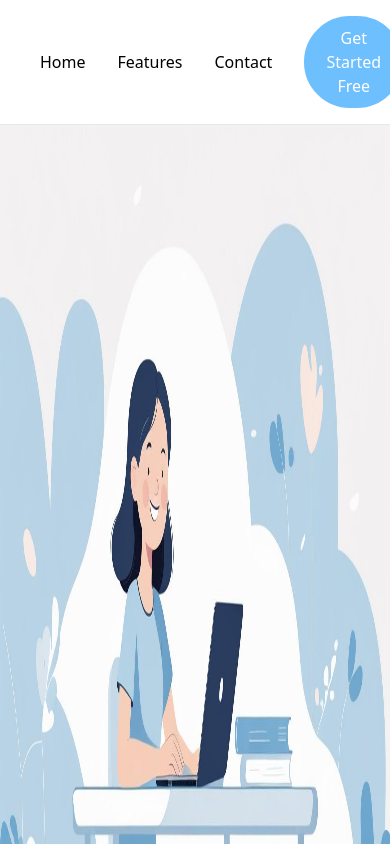
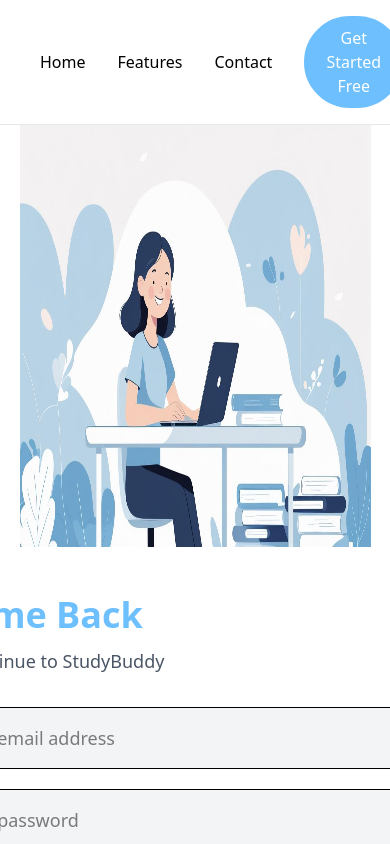
Before and after one commit to rajdeep-2004/studybuddy, a React (Vite) app: page /login in a window 390 px wide. Shown: the top 844 px of the page. Built offline with nearby package versions, Linux system fonts and the light colour scheme; no server answers.

Commit message:
LoginPage Responsive

```diff
--- a/src/pages/LandingPage.jsx
+++ b/src/pages/LandingPage.jsx
@@ -23,7 +23,7 @@ function LandingPage() {
                 </button>
               </Link>
               <Link to="/login">
-                <button className="px-4 py-2 rounded-lg text-gray-700 font-semibold w-50 ml-15 mt-20  border-2 hidden border-gray-300 hover:bg-gray-100 transition  login">
+                <button className="px-4 py-2 rounded-lg text-gray-700 font-semibold w-50 ml-15 mt-20  border-2 hidden border-gray-300 hover:bg-gray-100 transition  login-cta">
                   Login
                 </button>
               </Link>
--- a/src/pages/LoginPage.jsx
+++ b/src/pages/LoginPage.jsx
@@ -2,6 +2,7 @@ import { useState } from "react";
 import { useAuth } from "../context/AuthContext.jsx";
 import { useNavigate, Link } from "react-router";
 import Navbar from "../components/Navbar.jsx";
+import "../styles/LoginPage.css"
 
 const LoginPage = () => {
   const { login } = useAuth();
@@ -30,17 +31,17 @@ const LoginPage = () => {
 
       {/* Login Section */}
       <section>
-        <div className="flex justify-between">
+        <div className="flex justify-between loginpage">
           {/* Left side Image */}
           <img
-            className="h-232 w-250 mr-0"
+            className="h-232 w-250 mr-0 signup-img"
             src="/signup.jpg"
             alt="LoginImage"
           />
 
           {/* Right side form */}
-          <div className="w-1/2 flex items-center justify-center bg-white p-12">
-            <div className="w-full max-w-xl">
+          <div className="w-1/2 flex items-center justify-center bg-white p-12 login-form">
+            <div className="w-full max-w-xl ">
               <h1 className="text-4xl font-bold text-[rgb(109,191,254)] mb-3">
                 Welcome Back
               </h1>
--- a/src/styles/LandingPage.css
+++ b/src/styles/LandingPage.css
@@ -20,7 +20,7 @@
     width: 100vw;
   }
 
-  .login {
+  .login-cta {
     display: block;
   }
 
--- /dev/null
+++ b/src/styles/LoginPage.css
@@ -0,0 +1,18 @@
+@media (max-width:768px) {
+    .loginpage{
+        flex-direction: column;
+
+        align-items: center;
+    }
+
+    .signup-img{
+        width: 90vw;
+        height: 50vh;
+    }
+
+    .login-form{
+        width: 800px;
+        padding-left: 0px;
+        margin-left: 0px;
+    }
+}
--- a/src/styles/Navbar.css
+++ b/src/styles/Navbar.css
@@ -6,9 +6,6 @@
     overflow-x: hidden;
   }
 
-  .logo {
-    /* optional styles */
-  }
 
   .navlinks {
 
```
